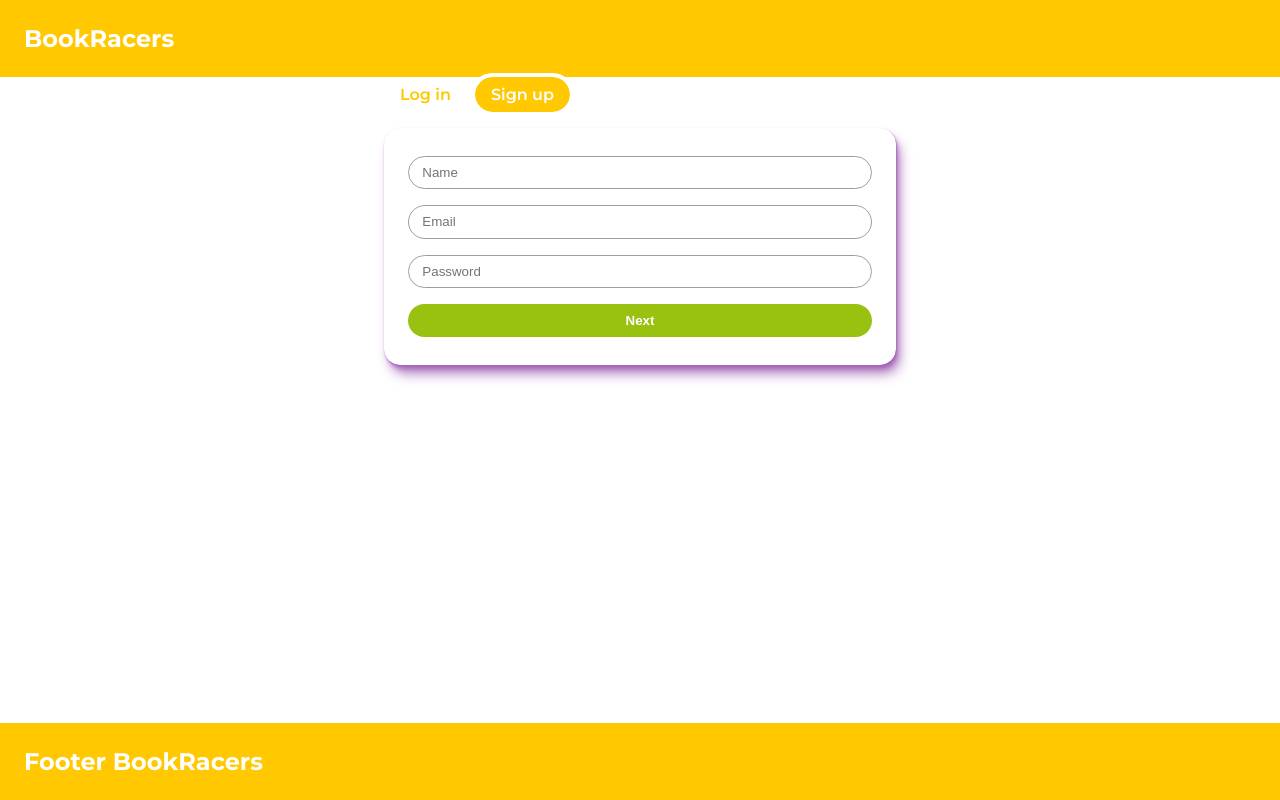
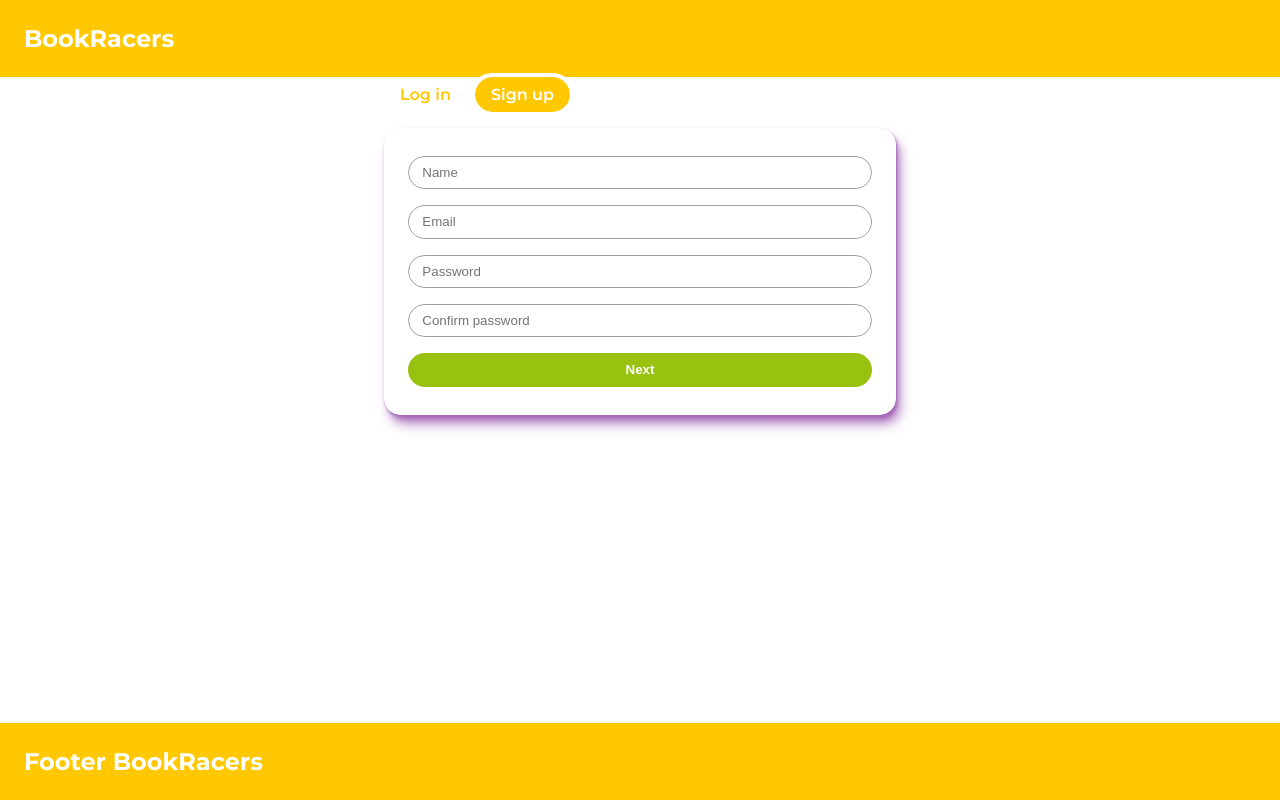
Before and after one commit to jssol/bookracers-frontend, a React (Create React App) app: page /register/signup in a window 1280 px wide. Built offline with nearby package versions, Linux system fonts and the light colour scheme.

Commit message:
Add user registeration dispatch

```diff
--- a/src/components/home/Login.js
+++ b/src/components/home/Login.js
@@ -1,16 +1,18 @@
 import React from 'react';
 import { useFormik } from 'formik';
-// import { useDispatch, useSelector } from 'react-redux';
+import { useDispatch } from 'react-redux';
+import { login } from '../../redux/authentication/authentication';
 // import { NavLink, useNavigate } from 'react-router-dom';
 
 const Login = () => {
+  const dispatch = useDispatch();
   const formik = useFormik({
     initialValues: {
       email: '',
       password: '',
     },
     onSubmit: (values) => {
-      alert(JSON.stringify({ user: values }, null, 2));
+      dispatch(login(values));
     },
   });
 
--- a/src/components/home/Signup.js
+++ b/src/components/home/Signup.js
@@ -1,11 +1,10 @@
 import React from 'react';
 import { useFormik } from 'formik';
-import { useDispatch, useSelector } from 'react-redux';
+import { useDispatch } from 'react-redux';
 import { signup } from '../../redux/authentication/authentication';
 // import { NavLink, useNavigate } from 'react-router-dom';
 
 const SignUp = () => {
-  const state = useSelector((state) => state.auth.value);
   const dispatch = useDispatch();
   const formik = useFormik({
     initialValues: {
@@ -13,9 +12,10 @@ const SignUp = () => {
       email: '',
       admin: false,
       password: '',
+      password_confirmation: '',
     },
     onSubmit: (values) => {
-      dispatch(signup(state, values));
+      dispatch(signup(values));
     },
   });
 
@@ -45,6 +45,14 @@ const SignUp = () => {
         value={formik.values.password}
         onChange={formik.handleChange}
       />
+      <input
+        type="password"
+        placeholder="Confirm password"
+        name="password_confirmation"
+        className="form-input"
+        value={formik.values.password_confirmation}
+        onChange={formik.handleChange}
+      />
       <button type="submit" className="form-button button">
         Next
       </button>
```
